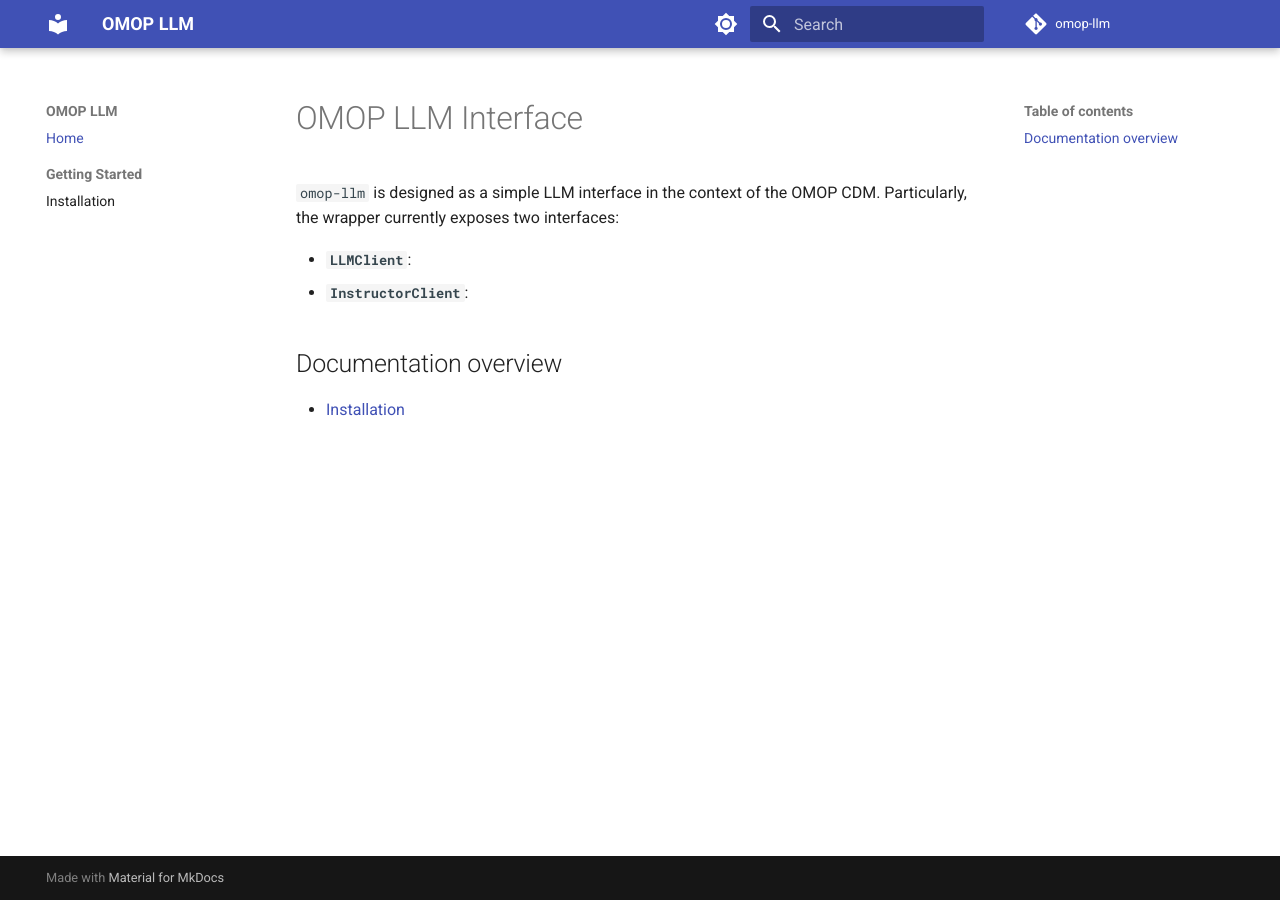
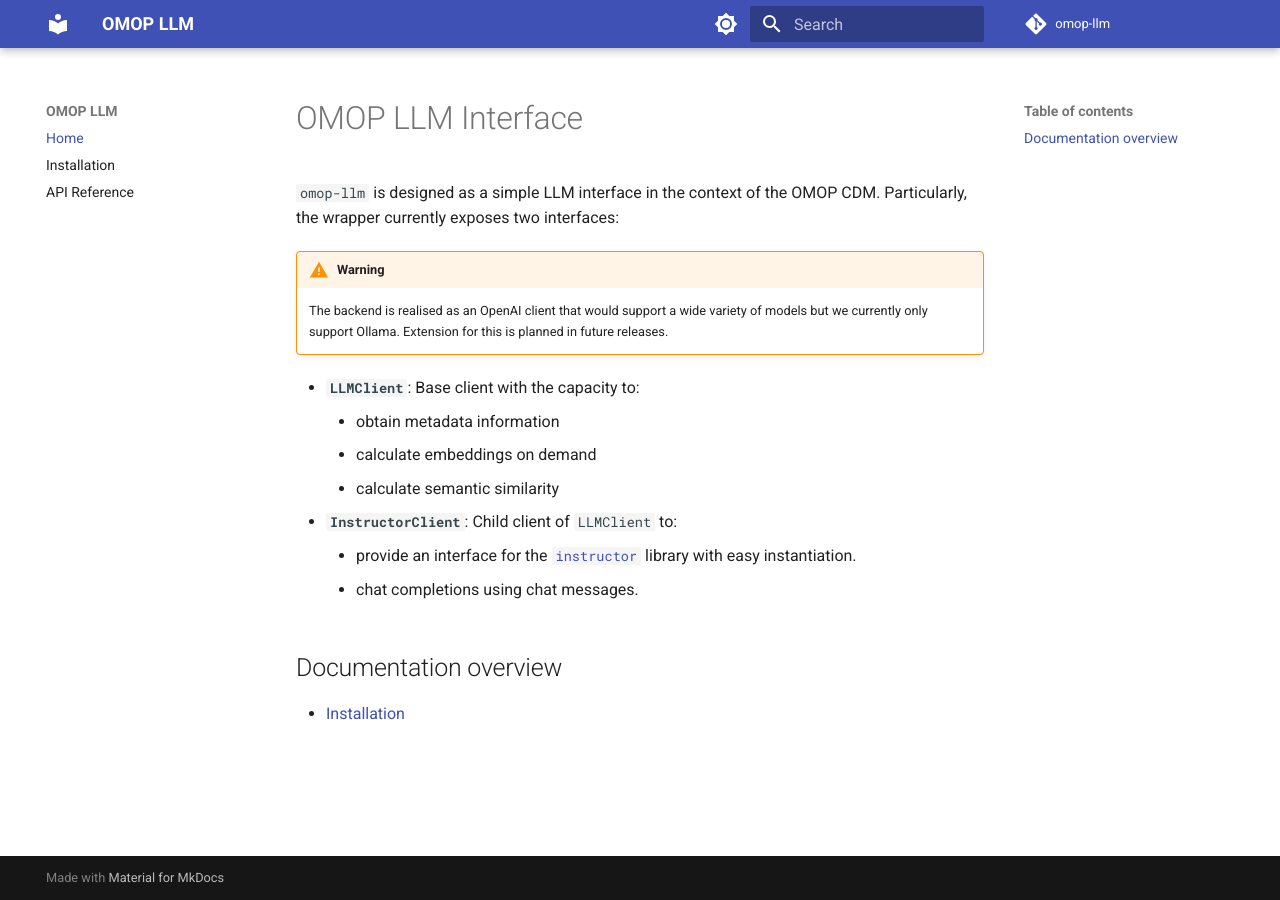
Before and after one commit to AustralianCancerDataNetwork/omop-llm, an MkDocs documentation site: the page built from docs/index.md, in a window 1280 px wide. Built offline with MkDocs 1.6.1 and Material for MkDocs 9.7.7, drawn with Linux system fonts in a browser that asks for light colours; comment, search, counter and statistics services are not loaded.

Commit message:
Additional missing documentation

```diff
--- a/docs/index.md
+++ b/docs/index.md
@@ -2,8 +2,18 @@
 
 `omop-llm` is designed as a simple LLM interface in the context of the OMOP CDM. Particularly, the wrapper currently exposes two interfaces:
 
-- **`LLMClient`**:
-- **`InstructorClient`**:
+!!! warning
+
+    The backend is realised as an OpenAI client that would support a wide variety of models but we currently only support Ollama. Extension for this is planned in future releases.
+
+- **`LLMClient`**: Base client with the capacity to:
+    - obtain metadata information
+    - calculate embeddings on demand
+    - calculate semantic similarity
+- **`InstructorClient`**: Child client of `LLMClient` to:
+    - provide an interface for the [`instructor`](https://python.useinstructor.com/) library with easy instantiation.
+    - chat completions using chat messages.
+
 
 ## Documentation overview
 - [Installation](usage/installation.md)
--- a/mkdocs.yml
+++ b/mkdocs.yml
@@ -29,8 +29,8 @@
 
 nav:
   - Home: index.md
-  - Getting Started:
-      - Installation: usage/installation.md
+  - Installation: usage/installation.md
+  - "API Reference": reference.md
 
 plugins:
   - search
```
Also changed, not shown: docs/reference.md (added, +10 -0 lines), docs/usage/installation.md (+1 -1 lines).
